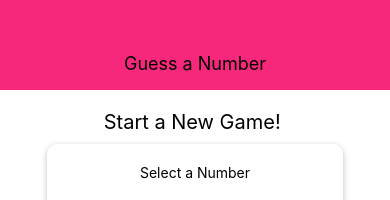
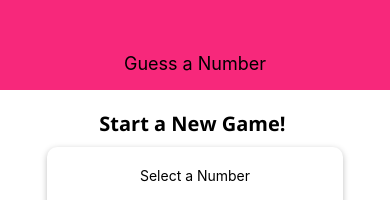
Before and after one commit to GiorgiKhunashvili/guess-number-game, a React Native app: screen / in a window 390 px wide. Shown: the top 200 px of the page. Built offline with nearby package versions, Linux system fonts and the light colour scheme.

Commit message:
added new fonts

```diff
--- a/App.js
+++ b/App.js
@@ -1,15 +1,28 @@
-import { StatusBar } from 'expo-status-bar';
 import React, { useState } from 'react';
-import { StyleSheet, Text, View } from 'react-native';
+import { StyleSheet, View } from 'react-native';
+import * as Font from 'expo-font';
+import { AppLoading } from 'expo';
 
 import Header from './components/Header';
 import StartGameScreen from './screens/StartGameScreen';
 import GameScreen from './screens/GameScreen';
 import GameOverScreen from './screens/GameOverScreen';
 
+const fetchFonts = () => {
+  return Font.loadAsync({
+    'open-sans': require('./assets/fonts/OpenSans-Regular.ttf'),
+    'open-sans-bold': require('./assets/fonts/OpenSans-Bold.ttf')
+  });
+}
+
 export default function App() {
   const [userNumber, setUserNumber] = useState();
   const [guessRounds, setGuessRounds] = useState(0);
+  const [dataLoaded, setDataLoaded] = useState(false);
+
+  if (!dataLoaded) {
+    return <AppLoading startAsync={fetchFonts} onFinish={() => setDataLoaded(true)} onError={(err) => console.log(err)} />
+  }
 
   const configureNewGameHandler = () => {
     setGuessRounds(0);
--- a/package.json
+++ b/package.json
@@ -9,6 +9,7 @@
   },
   "dependencies": {
     "expo": "~38.0.8",
+    "expo-font": "~8.2.1",
     "expo-status-bar": "^1.0.2",
     "react": "~16.11.0",
     "react-dom": "~16.11.0",
--- a/screens/StartGameScreen.js
+++ b/screens/StartGameScreen.js
@@ -94,7 +94,8 @@
     },
     title: {
         fontSize: 20,
-        marginVertical: 10
+        marginVertical: 10,
+        fontFamily: 'open-sans-bold'
     },
     button: {
         width: 100
```
Also changed, not shown: assets/fonts/OpenSans-Bold.ttf (added), assets/fonts/OpenSans-Regular.ttf (added).
